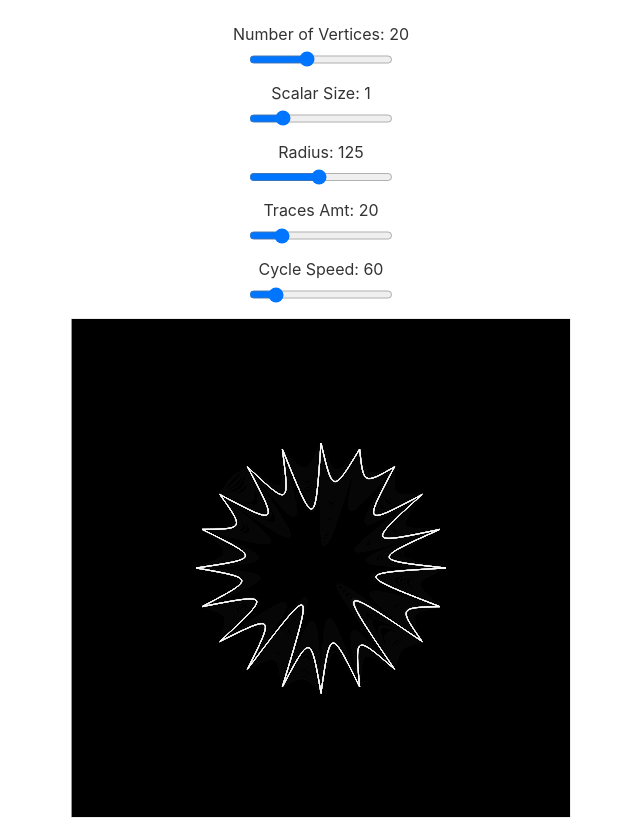
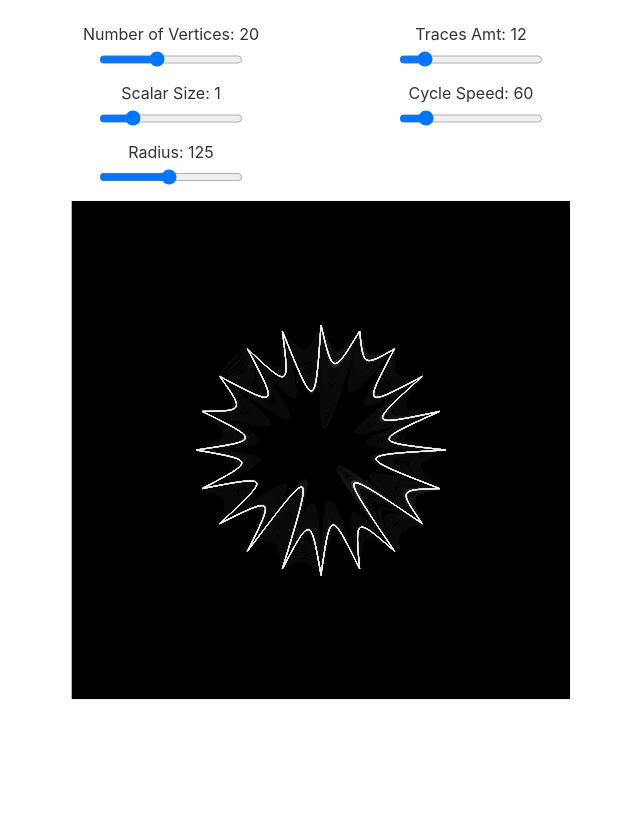
Before and after one commit to nikokozak/bezier_circle_archsketch, a Svelte app: page / in a window 1280 px wide. Shown: the whole page, without its empty margins (319-959 px from the left). After the commit the page ends 800 px from the top, so only its background shows below. Built offline with nearby package versions, Linux system fonts and the light colour scheme.

Commit message:
tweak controls

```diff
--- a/src/App.svelte
+++ b/src/App.svelte
@@ -5,22 +5,29 @@
 	let circle = {numPoints: 0};
 
 	makeSketch('p5',
-	(p) => {circle = p.circle; sketch = p;});
+	(p) => {circle = p.circle; sketch = p;}
+	);
 
 	console.log(sketch);
 </script>
 
 <main>
+	<div id="controls">
+		<div>
 			<label for="numVertices">Number of Vertices: {circle.numPoints}</label>
 			<input id="numVertices" type="range" min=2 max=50 bind:value={circle.numPoints}/>
 			<label for="scalar">Scalar Size: {circle.contraction_scalar}</label>
 			<input id="scalar" type="range" min=0 max=6 step=0.1 bind:value={circle.contraction_scalar}/>
 			<label for="radius">Radius: {circle.radius}</label>
 			<input id="radius" type="range" min=10 max=250 step=1 bind:value={circle.radius}/>
+		</div>
+		<div>
 			<label for="opacity">Traces Amt: {sketch.opacitySpeed}</label>
 			<input id="opacity" type="range" min=1 max=125 step=1 bind:value={sketch.opacitySpeed}/>
 			<label for="speed">Cycle Speed: {circle.anim_length}</label>
 			<input id="speed" type="range" min=1 max=600 step=1 bind:value={circle.anim_length}/>
+		</div>
+	</div>
 	<div id="p5"></div>
 </main>
 
@@ -36,6 +43,17 @@
 		margin: 0;
 	}
 
+	#controls {
+		display: flex;
+		justify-content: space-between;
+		max-width: 500px;
+		margin: 0 auto;
+	}
+
+	#controls > div {
+		width: 200px;
+	}
+
 	@media (min-width: 640px) {
 		main {
 			max-width: none;
--- a/src/circle.ts
+++ b/src/circle.ts
@@ -99,7 +99,7 @@ BezierCircle.prototype.refresh = function(timer: number)
 	}
 }
 
-BezierCircle.prototype.draw = function()
+BezierCircle.prototype.draw = function(graphics: any)
 {
 	const p = this.p;
 
@@ -107,13 +107,13 @@ BezierCircle.prototype.draw = function()
 		this.makePoints();
 	}
 
-	p.beginShape();
+	graphics.beginShape();
 
-	p.vertex(this.points[0].x_pos, this.points[0].y_pos);
+	graphics.vertex(this.points[0].x_pos, this.points[0].y_pos);
 
 	for (let i = 1; i <= this._numPoints; i++) {
 
-		p.bezierVertex(
+		graphics.bezierVertex(
 			this.points[i].cp0x,
 			this.points[i].cp0y,
 			this.points[i].cp1x,
@@ -131,7 +131,7 @@ BezierCircle.prototype.draw = function()
 		}
 	}
 
-	p.endShape();
+	graphics.endShape();
 }
 
 BezierCircle.prototype._makeInterval = function(numPoints: number)
--- a/src/sketch.ts
+++ b/src/sketch.ts
@@ -11,40 +11,49 @@ const size = {
 const sketch = (setupDoneCallback: Function) => {
 	return (p: any) => {
 
+		p.fader;
 		p.circle;
-		p.opacitySpeed = 20;
+		p.opacitySpeed = 12;
 
 		p.setupDone = (() => {
+
 			if (setupDoneCallback) {
 				return setupDoneCallback;
 			} else {
 				return (p: any) => { console.log("P5 Setup Done"); }
 			}
+
 		})();
 
 		p.setup = () => {
-			p.rectMode(p.CORNER);
-			p.blendMode(p.ADD);
+
+			//p.rectMode(p.CORNER);
+
 			p.createCanvas(size.width, size.height);
 			p.background(0);
-			p.circle = new BezierCircle(
-				p,
+			p.circle = new BezierCircle( p,
 				{
 					numPoints: 20,
 					contraction_func: (i: number) => { return p.noise(i) * 1 }
-				}
-			);
+				});
+
 			p.setupDone(p);
+
 		}
 
 		p.draw = () => {
-			p.fill(0, p.opacitySpeed);
-			p.rect(0, 0, p.width, p.height);
+
+			//p.fader.beginDraw();
+			//p.fill(0, p.opacitySpeed);
 			p.circle.refresh(p.frameCount);
 			p.noFill();
 			p.stroke(255);
 			p.strokeWeight(1);
-			p.circle.draw();
+			p.circle.draw(p);
+
+			p.fill(0, p.opacitySpeed);
+			p.rect(0, 0, p.width, p.height);
+
 		}
 	}
 }
```
Lines whose indentation alone changed are shown as unchanged.
